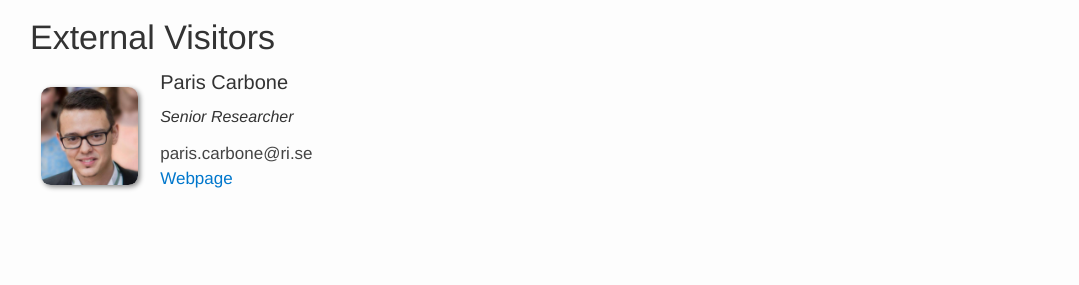
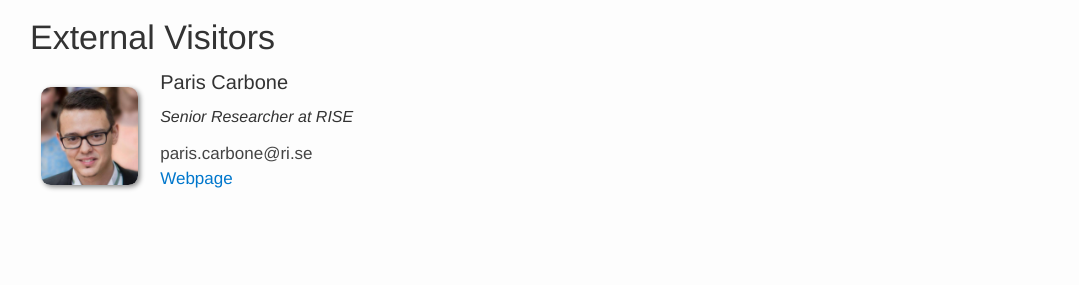
Before and after one commit to dcatkth/dcatkth.github.io, a Jekyll site: the page built from team.md, in a window 1280 px wide and 900 px high, scrolled down 348 px. Shown: the part 152-437 px from the top of the window, without its empty margins (61-1140 px from the left). Built offline with Jekyll 4.4.1, drawn with Linux system fonts in a browser that asks for light colours.

Commit message:
visitors

```diff
--- a/_data/team_visitors.yml
+++ b/_data/team_visitors.yml
@@ -1,5 +1,5 @@
 - name: Paris Carbone
   photo: paris.jpg
-  info: Senior Researcher
+  info: Senior Researcher at RISE
   email: paris.carbone@ri.se
   web: <a href="https://www.ri.se/en/paris-carbone">Webpage</a>
```
